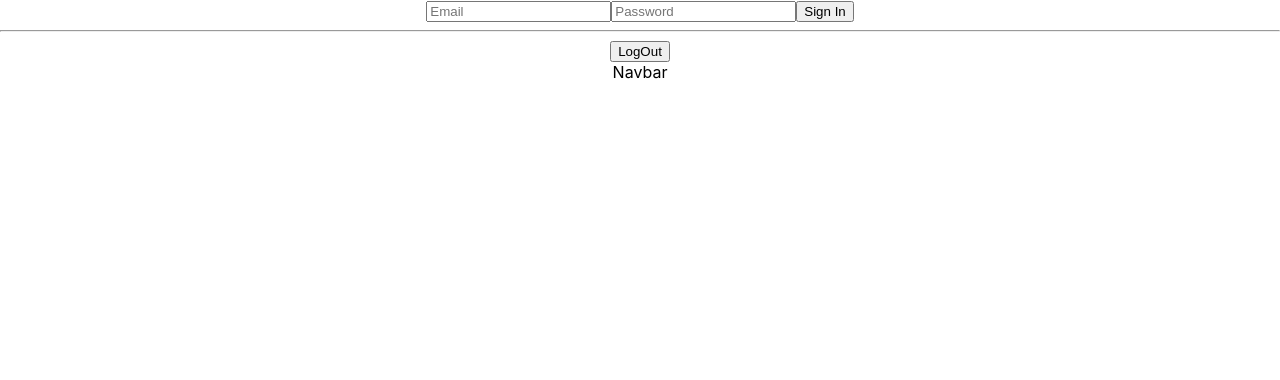
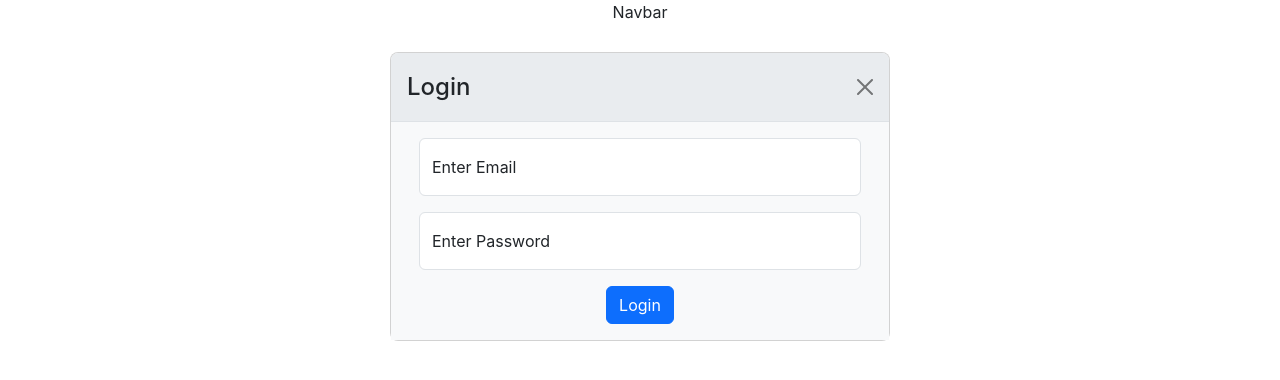
Before and after one commit to Sivasangeeth12/dustPin_mapTracker, a React (Create React App) app: page / in a window 1280 px wide. Shown: the top 380 px of the page. Built offline with nearby package versions, Linux system fonts and the light colour scheme.

Commit message:
Model Done

```diff
--- a/package.json
+++ b/package.json
@@ -6,8 +6,10 @@
     "@testing-library/jest-dom": "^5.17.0",
     "@testing-library/react": "^13.4.0",
     "@testing-library/user-event": "^13.5.0",
+    "bootstrap": "^5.3.2",
     "firebase": "^10.3.1",
     "react": "^18.2.0",
+    "react-bootstrap": "^2.8.0",
     "react-dom": "^18.2.0",
     "react-scripts": "5.0.1",
     "web-vitals": "^2.1.4"
--- a/public/index.html
+++ b/public/index.html
@@ -24,6 +24,12 @@
       work correctly both with client-side routing and a non-root public URL.
       Learn how to configure a non-root public URL by running `npm run build`.
     -->
+    <link
+    rel="stylesheet"
+    href="https://cdn.jsdelivr.net/npm/bootstrap@5.3.0/dist/css/bootstrap.min.css"
+    integrity="sha384-9ndCyUaIbzAi2FUVXJi0CjmCapSmO7SnpJef0486qhLnuZ2cdeRhO02iuK6FUUVM"
+    crossorigin="anonymous"
+/>
     <title>React App</title>
   </head>
   <body>
--- a/src/App.js
+++ b/src/App.js
@@ -4,14 +4,13 @@ import Authen from "./Components/Authen";
 import {database} from "./firebase-config";
 import { useState } from 'react';
 import Navbar from './Components/pages/Navbar';
+import Login from "./Components/pages/Login";
 function App() {
-  const[map,setMap]=useState();
   return (
     <div className="App">
-      <Authen/>
       <Navbar/>
+      <Login/>
     </div>
   );
 }
-
 export default App;
--- /dev/null
+++ b/src/Components/pages/Login.jsx
@@ -0,0 +1,45 @@
+import React from 'react'
+import Button from 'react-bootstrap/Button';
+import Modal from 'react-bootstrap/Modal';
+import Card from 'react-bootstrap/Card';
+import Form from 'react-bootstrap/Form';
+import FloatingLabel from 'react-bootstrap/FloatingLabel';
+const Login = () => {
+  return (
+
+    <div
+      className="modal show"
+      style={{ display: 'block', position: 'initial' }}
+    >
+      <Modal.Dialog className="">
+        <Modal.Header closeButton className="bg-body-secondary">
+          <Modal.Title>Login</Modal.Title>
+        </Modal.Header>
+        <Modal.Body className="bg-body-tertiary">
+        <div class="container">
+                        <div class="row">
+                            <div class="col-sm-12">
+                            <Form>
+                                 <Form.Group className="mb-3" controlId="formBasicEmail">
+                                 <FloatingLabel controlId="input" label="Enter Email">
+                                 <Form.Control type="email" placeholder="Enter email" />
+                                 </FloatingLabel>
+                                 </Form.Group>
+                                 <Form.Group className="mb-3" controlId="formBasicPassword">
+                                 <FloatingLabel controlId="password" label="Enter Password">
+                                 <Form.Control type="password" placeholder="Password" />
+                                 </FloatingLabel>
+                                 </Form.Group>
+                                 <Button variant="primary" type="submit">Login</Button>
+                           </Form>
+                            </div>
+                        </div>
+                    </div>
+        </Modal.Body>
+      </Modal.Dialog>
+    </div>
+
+  )
+}
+
+export default Login;
--- a/src/index.js
+++ b/src/index.js
@@ -3,7 +3,7 @@ import ReactDOM from 'react-dom/client';
 import './index.css';
 import App from './App';
 import reportWebVitals from './reportWebVitals';
-
+import "../node_modules/react-bootstrap/dist/react-bootstrap"
 const root = ReactDOM.createRoot(document.getElementById('root'));
 root.render(
   <React.StrictMode>
```
Also changed, not shown: src/Components/pages/Modal.js (deleted), 1 other file (tests, documents, lock files or other folders).
